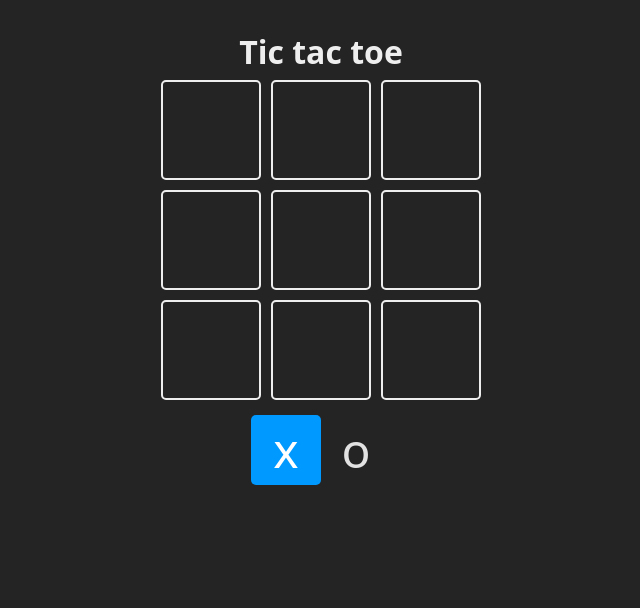
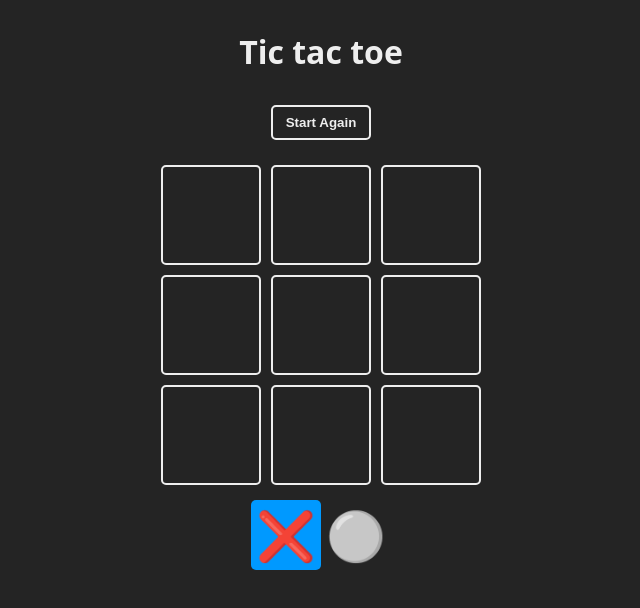
Before and after one commit to joserafael0160/tic-tac-toe, a React (Vite) app: page / in a window 1280 px wide. Shown: the top 608 px of the page, without its empty margins (319-959 px from the left). Built offline with nearby package versions, Linux system fonts and the light colour scheme.

Commit message:
Finishing functionalities

```diff
--- a/package.json
+++ b/package.json
@@ -10,6 +10,7 @@
     "preview": "vite preview"
   },
   "dependencies": {
+    "canvas-confetti": "1.9.3",
     "react": "^18.3.1",
     "react-dom": "^18.3.1"
   },
--- a/src/App.jsx
+++ b/src/App.jsx
@@ -1,51 +1,14 @@
 import { useState } from "react"
+import confetti from "canvas-confetti"
+import { Square } from "./components/Square"
+import { find_winner } from "./logic/board"
+import { WinnerModal } from "./components/WinnerModal"
 
 const TURNS = {
-  X: "x",
-  O: "o"
+  X: "❌",
+  O: "⚪"
 }
 
-
-const Square = ({children, isSelected, updateBoard, row, col}) => {
-  const className = `square ${isSelected ? "is-selected" : "" }`
-
-  const handleClick = () => {
-    updateBoard(row, col)
-  }
-
-  return (
-    <div onClick={handleClick} className={className}>{children}</div>
-  )
-}
-
-const find_winner = (board) => {
-    const size = 3
-
-    // Verificación de filas
-    for (let i = 0; i < size; i++) {
-      if (board[i][0] && board[i].every((cell) => cell === board[i][0])) {
-        return board[i][0]
-      }
-    }
-
-    // Verificación de columnas
-    for (let j = 0; j < size; j++) {
-      if (board[0][j] && board.every((row) => row[j] === board[0][j])) {
-        return board[0][j]
-      }
-    }
-
-    // Verificación de diagonales
-    if (board[0][0] && board.every((row, i) => row[i] === board[0][0])) {
-      return board[0][0]
-    }
-    if (board[0][size - 1] && board.every((row, i) => row[size - 1 - i] === board[0][size - 1])) {
-      return board[0][size - 1]
-    }
-
-    return null; // No hay ganador
-
-}
 
 function App() {
   const resetGame = () => {
@@ -61,6 +24,10 @@ function App() {
 
   const [winner, setWinner] = useState(null)
 
+  const checkEndGame = (newBoard) => {
+    return newBoard.every((square) => square.every((cell) => cell !== null))
+  }
+
   const updateBoard = (rowIndex, colIndex) => {
     if (board[rowIndex][colIndex] !== null || winner) return
     const newBoard = board.map((row) => [...row])
@@ -71,15 +38,17 @@ function App() {
     setTurn(newTurn)
     const newWinner = find_winner(newBoard)
     if(newWinner) {
-      setWinner(() => {
-        return newWinner
-      })
+      confetti()
+      setWinner(newWinner)
+    } else if (checkEndGame(newBoard)) {
+      setWinner(false)
     }
   }
 
   return (
     <main className="board">
       <h1>Tic tac toe</h1>
+      <button onClick={resetGame}>Start Again</button>
       <section className="game">
         {
           board.map((row, rowIndex) => (
@@ -104,27 +73,7 @@ function App() {
         <Square isSelected={turn === TURNS.O}>{TURNS.O}</Square>
       </section>
 
-      {
-        winner !== null && (
-          <section className="winner">
-            <div className="text">
-              <h2>
-                {
-                  winner === false ? "Empate" : "Ganó: "
-                }
-              </h2>
-
-              <header className="win">
-                {winner && <Square>{winner}</Square>}
-              </header>
-
-              <footer>
-                <button onClick={resetGame}>Empezar de nuevo</button>
-              </footer>
-            </div>
-          </section>
-        )
-      }
+      <WinnerModal resetGame={resetGame} winner={winner} />
     </main>
   )
 }
--- /dev/null
+++ b/src/components/Square.jsx
@@ -0,0 +1,11 @@
+export const Square = ({children, isSelected, updateBoard, row, col}) => {
+  const className = `square ${isSelected ? "is-selected" : "" }`
+
+  const handleClick = () => {
+    updateBoard(row, col)
+  }
+
+  return (
+    <div onClick={handleClick} className={className}>{children}</div>
+  )
+}
--- /dev/null
+++ b/src/components/WinnerModal.jsx
@@ -0,0 +1,22 @@
+import { Square } from "./Square"
+export function WinnerModal({ winner, resetGame}) {
+  if(winner === null) return null
+  const winnerText = winner === false ? "Tie" : "Won:"
+  return (
+    <section className="winner">
+      <div className="text">
+        <h2>
+          {winnerText}
+        </h2>
+
+        <header className="win">
+          {winner && <Square>{winner}</Square>}
+        </header>
+
+        <footer>
+          <button onClick={resetGame}>Start Again</button>
+        </footer>
+      </div>
+    </section>
+  )
+}
--- /dev/null
+++ b/src/logic/board.js
@@ -0,0 +1,28 @@
+export const find_winner = (board) => {
+  const size = 3
+
+  // Verificación de filas
+  for (let i = 0; i < size; i++) {
+    if (board[i][0] && board[i].every((cell) => cell === board[i][0])) {
+      return board[i][0]
+    }
+  }
+
+  // Verificación de columnas
+  for (let j = 0; j < size; j++) {
+    if (board[0][j] && board.every((row) => row[j] === board[0][j])) {
+      return board[0][j]
+    }
+  }
+
+  // Verificación de diagonales
+  if (board[0][0] && board.every((row, i) => row[i] === board[0][0])) {
+    return board[0][0]
+  }
+  if (board[0][size - 1] && board.every((row, i) => row[size - 1 - i] === board[0][size - 1])) {
+    return board[0][size - 1]
+  }
+
+  return null; // No hay ganador
+
+}
```
Also changed, not shown: 1 other file (tests, documents, lock files or other folders).
